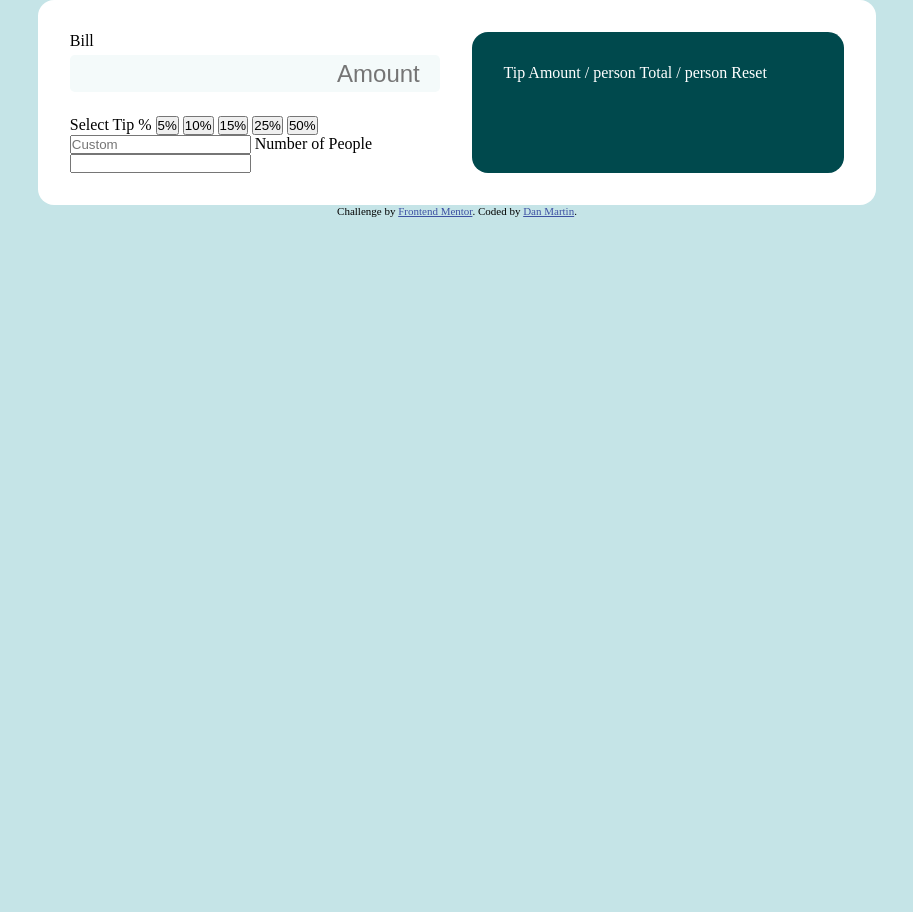
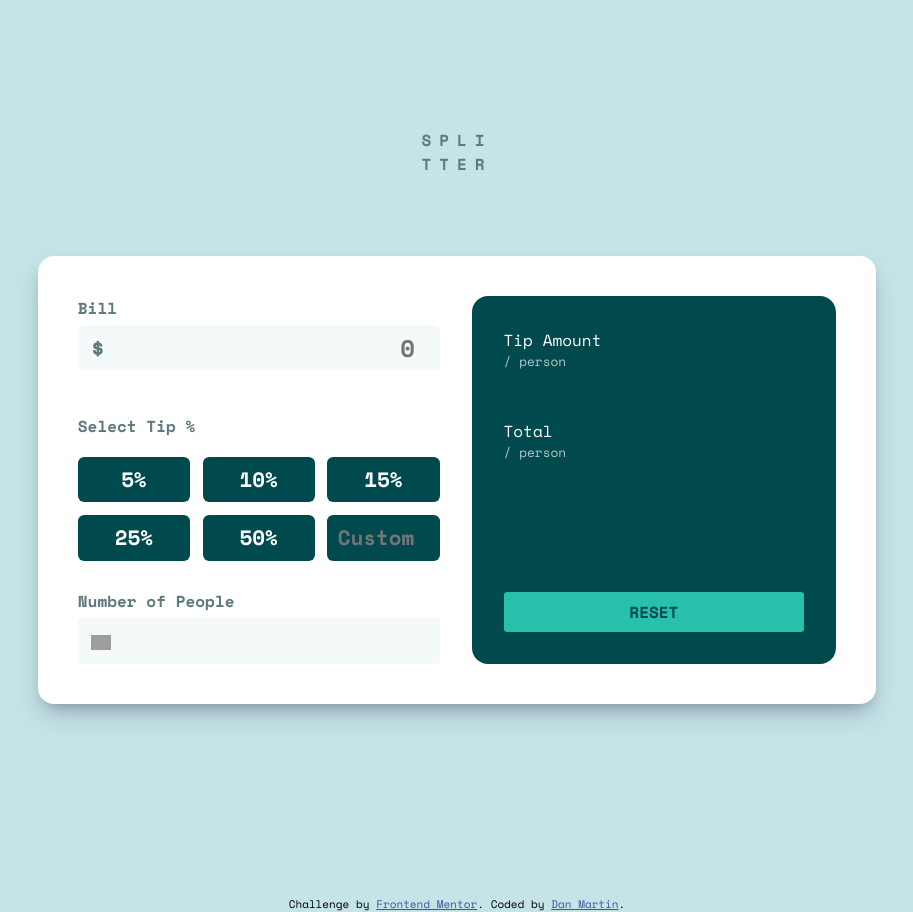
Before and after one commit to AnxiousDuck/tip_calculator, a plain HTML site: page index.html in a window 1280 px wide. Shown: the whole page, without its empty margins (183-1096 px from the left). Before the commit the page ends 800 px from the top, so only its background shows below. Drawn offline with nearby package versions, Linux system fonts and the light colour scheme; grey boxes are pictures that could not be loaded.

Commit message:
figured out how to show no value messages

```diff
--- a/index.html
+++ b/index.html
@@ -11,36 +11,55 @@
 
   <!-- Feel free to remove these styles or customise in your own stylesheet 👍 -->
   <style>
-    .attribution { font-size: 11px; text-align: center; }
+    .attribution { font-size: 11px; text-align: center; margin-top: 24vh}
     .attribution a { color: hsl(228, 45%, 44%); }
   </style>
+  <script type="text/javascript" src="script.js"></script>
 </head>
 <body>
+  <div class="split">SPLI<br>TTER</div>
   <div class="card_whole">
     <div class="calc">
       <p>Bill</p>
-      <input type="number" name="amount" id="amt" placeholder="Amount"><br>
+      <div class="curr_wrap">
+        <div class="dollar">$</div>
+        <input type="number" name="amount" id="amt" placeholder="0"><br>
+      </div>
 
-      Select Tip %
-      <button class="perc">5%</button>
-      <button class="perc">10%</button>
-      <button class="perc">15%</button>
-      <button class="perc">25%</button>
-      <button class="perc">50%</button>
-      <input type="number" name="custom" placeholder="Custom" id="custom">
-
-      Number of People
-      <input type="number" name="people" id="people">
+      <p>Select Tip %</p>
+      <div class="percents">
+        <div class="perc">5%</div>
+        <div class="perc">10%</div>
+        <div class="perc">15%</div>
+        <div class="perc">25%</div>
+        <div class="perc">50%</div>
+        <input type="number" name="custom" placeholder="Custom" id="custom">
+      </div>
+      <p>Number of People</p>
+      <div class="people_wrap">
+        <div class="user"><img alt="" src="https://image.flaticon.com/icons/png/512/1077/1077114.png"></div>
+        <input type="number" name="people" id="people" placeholder="">
+      </div>
     </div>
     <div class="display">
+      <div class="notreset">
+        <div class="tip">
+          <div class="text">
+            <p>Tip Amount</p>
+            <p class="smaller">/ person</p>
+          </div>
+          <div class="tip_display"></div>
+        </div>
+        <div class="total">
+          <div class="text">
+            <p>Total</p>
+            <p class="smaller">/ person</p>
+          </div>
+          <div class="total_display"></div>
+        </div>
+      </div>
 
-      Tip Amount
-      / person
-
-      Total
-      / person
-
-      Reset
+      <div class="reset">RESET</div>
     </div>
   </div>
   <div class="attribution">
@@ -48,4 +67,27 @@
     Coded by <a href="#">Dan Martin</a>.
   </div>
 </body>
+<script>
+  const percent = Array.from(document.querySelectorAll('.perc'));
+
+  function output(e) {
+
+    // no value
+    if (document.querySelector('#amt').value === '' && document.querySelector('#people').value === '') {
+      console.log('no value');
+    }
+
+    // no people
+    else if (document.querySelector('#amt').value !== '' && document.querySelector('#people').value === '') {
+      console.log('no people')
+    }
+
+    // no amount
+    else if (document.querySelector('#amt').value === '' && document.querySelector('#people').value !== '') {
+      console.log('no amount')
+    }
+  }
+
+  percent.forEach(num => num.addEventListener('click', output));
+</script>
 </html>
--- a/styles.css
+++ b/styles.css
@@ -1,3 +1,5 @@
+@import url('https://fonts.googleapis.com/css2?family=Space+Mono:wght@400;700&display=swap');
+
 * {
     margin: 0;
     padding: 0;
@@ -12,14 +14,29 @@
 }
 body {
     background-color: var(--light_grayish_cyan);
+    font-family: 'Space Mono', monospace;
+}
+p {
+    font-weight: 700;
+    color: var(--dark_grayish_cyan);
+}
+.split {
+    color: hsl(186, 14%, 43%);
+    font-weight: 700;
+    letter-spacing: .5rem;
+    display: flex;
+    align-items: center;
+    justify-content: center;
+    padding: 8rem 0 5rem 0;
 }
 .card_whole {
-    padding: 2em;
+    padding: 2.5em;
     margin: auto;
     display: flex;
     width: calc(50em + 3vw);
     background-color: white;
     border-radius: 1em;
+    box-shadow: rgba(50, 50, 93, 0.25) 0px 13px 27px -5px, rgba(0, 0, 0, 0.3) 0px 8px 16px -8px;
 }
 .calc {
     width: 50%;
@@ -32,15 +49,106 @@ body {
     border-radius: 1em;
     color: var(--White);
 }
-#amt {
+.curr_wrap ,.people_wrap{
+    position: relative;
+}
+.dollar ,.user{
+    position: absolute;
+    padding: 0.6rem 0.8rem;
+    font-size:1.5em;
+    color: var(--dark_grayish_cyan);
+    font-family: 'Space Mono', monospace;
+    font-weight: 700;
+}
+#amt, #people{
+    font-family: 'Space Mono', monospace;
+    font-weight: 700;
     width: 100%;
-    font-size:1.5em;
+    font-size: 24px;
     text-align: right;
-    padding: 0.3rem;
+    padding: 0.3rem 0.6rem;
     border-radius: 0.3rem;
     background-color: var(--light_grayish_cyan2);
     border: 0px;
-    margin-bottom: 1em;
+    margin-bottom: 1.8em;
     margin-top: .3rem;
     -moz-appearance: textfield;
 }
+#people {
+    margin-bottom: 0;
+}
+.percents {
+    padding: 0.8em 0em 1.4em 0;
+    display: flex;
+    flex-flow: wrap row;
+    align-items: center;
+    justify-content: space-between;
+    font-weight: 700;
+}
+.perc, #custom {
+    background-color: var(--very_dark_cyan);
+    font-family: 'Space Mono', monospace;
+    font-weight: 700;
+    border-radius: .3em;
+    color: var(--White);
+    display: flex;
+    align-items: center;
+    justify-content: center;
+    width: 31%;
+    height: 2.2em;
+    margin: 0.3em 0em;
+    -moz-appearance: textfield;
+    font-size: 1.3em;
+    transition: background-color 0.18s;
+}
+#custom {
+    text-align: center;
+    border: 0px;
+}
+.perc:hover {
+    background-color: var(--strongcyan);
+}
+.user img {
+    width: 20px;
+}
+.display {
+    display: flex;
+    flex-flow: nowrap column;
+    justify-content: space-between;
+}
+.tip, .total {
+    display: flex;
+    justify-content: space-between;
+    margin-bottom: 3rem;
+    align-items: center;
+}
+
+.tip_display, .total_display {
+    width: 40%;
+    height: 100%;
+    color:hsl(172, 67%, 45%);
+    text-align: right;
+}
+.text p {
+    color: white;
+    font-weight: 500;
+}
+.text .smaller {
+    opacity: 0.7;
+    font-size: .8rem;
+}
+.reset {
+    display: flex;
+    justify-content: center;
+    align-items: center;
+    font-family: 'Space Mono', monospace;
+    font-weight: 700;
+    padding: .5rem;
+    border-radius: 0.2rem;
+    color: hsl(183, 100%, 15%);
+    background-color: hsl(172, 67%, 45%);
+    transition: background-color 0.08s;
+}
+.reset:hover {
+    background-color: var(--light_grayish_cyan);
+}
```
Also changed, not shown: script.js (added, +8 -0 lines).
